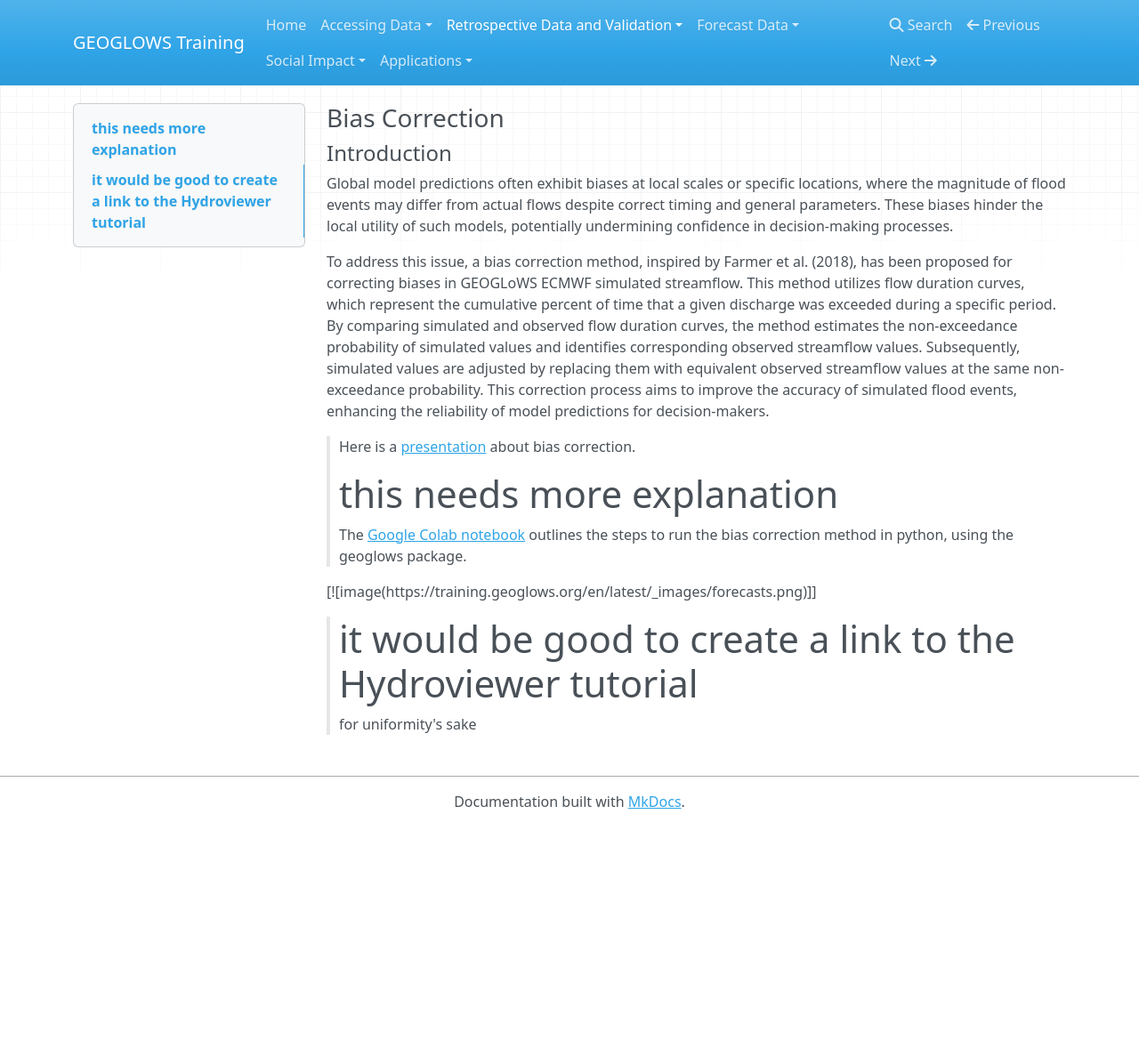
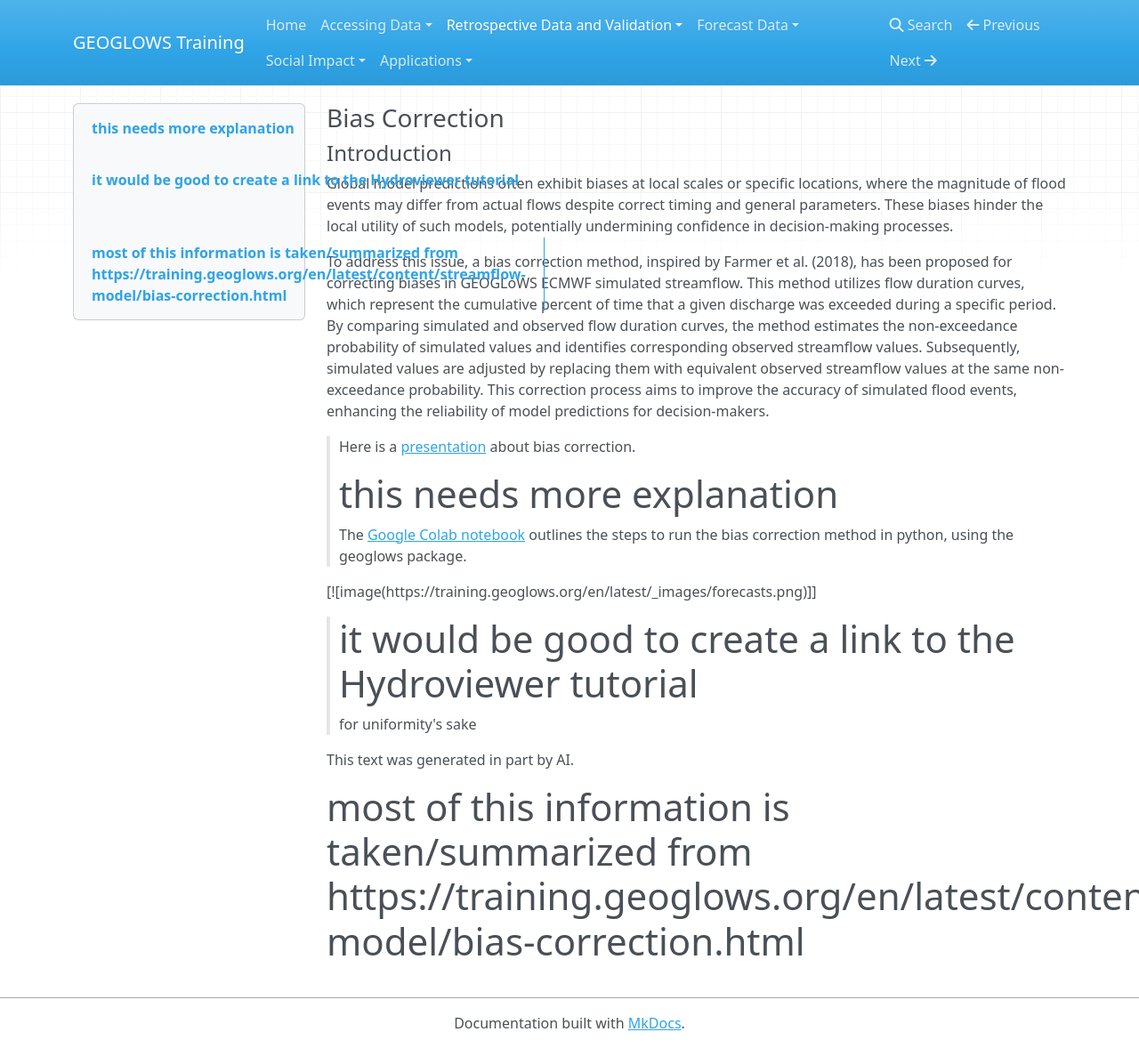
Before and after one commit to geoglows/training.geoglows.org, an MkDocs documentation site: the page built from docs/bias_correct.md, in a window 1280 px wide and 1178 px high. Shown: the whole window at 89% size. Built offline with MkDocs 1.6.1, drawn with Linux system fonts in a browser that asks for light colours; nearby versions of some CDN libraries; some of the changed lines change nothing that is shown.

Commit message:
updates to forecast validation

```diff
--- a/docs/bias_correct.md
+++ b/docs/bias_correct.md
@@ -41,5 +41,10 @@
 >
 
 
+
+This text was generated in part by AI.
+
+#most of this information is taken/summarized from https://training.geoglows.org/en/latest/content/streamflow-model/bias-correction.html
+
 [1]: https://byu.sharepoint.com/:p:/r/sites/BYUHydroinformaticsLaboratory/Shared%20Documents/geoglows-training/GEOGLOWS%20Master%20Training%20Materials/Retrospective%20Validation/GEOGloWS%20-%20BiasCorrection.pptx?d=w84cc417ccfae43f5bae9222655db3728&csf=1&web=1&e=5PBsfY
 [2]: https://colab.research.google.com/drive/15MUTx3lb5P93BLUv8Uehv0gTudc43qkX?usp=sharing
--- /dev/null
+++ b/docs/forecast_validation.md
@@ -0,0 +1,41 @@
+# Validating Flood Events
+
+This part of the workshop will show you how to validate the
+GEOGloWS ECMWF Streamflow Services short-term forecast in any
+flood event in any place in the world. You will compare observed
+data with simulated forecasts for a flood event to see how well
+the forecast performs.
+
+Example data is provided to complete this workshop. If you would like to perform
+the validation for a different flood event, you will need:
+
+The set of reach_ids which you want to use for the analysis.
+
+The observed streamflow during the flood event corresponding to the set of reach_ids.
+
+The record of forecasts starting at least 15 days before the flood event
+(the length of one forecast) to at least a couple of days after the event was finished.
+
+Optional: The historical observed streamflow corresponding to the set of reach_ids.
+
+## Step 1: Get Forecast Record
+The first step is getting the record of forecasts after a flood event has occurred.
+
+This [Google Colab notebook][1] will allow you to download the forecast data.
+[1]: https://colab.research.google.com/drive/1y2eVRJpfcdISB25U0lCBZ7z6up14wswg
+
+After running this notebook, you will find a folder in your Google Drive called ‘Forecast_Validation’
+containing a folder for each of the reach_ids that you used. Within these folders is a file with the forecast
+for each day that a forecast was available.
+
+For the example followed in this tutorial, you will need to use the forecast data available here:
+#these links do not work:)
+
+## Step 2: Compare Observed Data with Forecasts
+
+## Step 3: Reorganizing the Forecast Data
+
+## Step 4: Comparing Days-in-Advance Forecasts with Observed Data
+
+
+#most of this information is taken from https://training.geoglows.org/en/latest/content/streamflow-model/forecast-skill-evaluation.html#
--- a/mkdocs.yml
+++ b/mkdocs.yml
@@ -11,6 +11,7 @@
   - Forecast Data:
     - Ensembles: ensemble.md
     - Statistics: stats.md
+    - Validation: forecast_validation.md
   - Social Impact:
     - Overview: social-impact.md
     - Use Cases: use-cases.md
```
